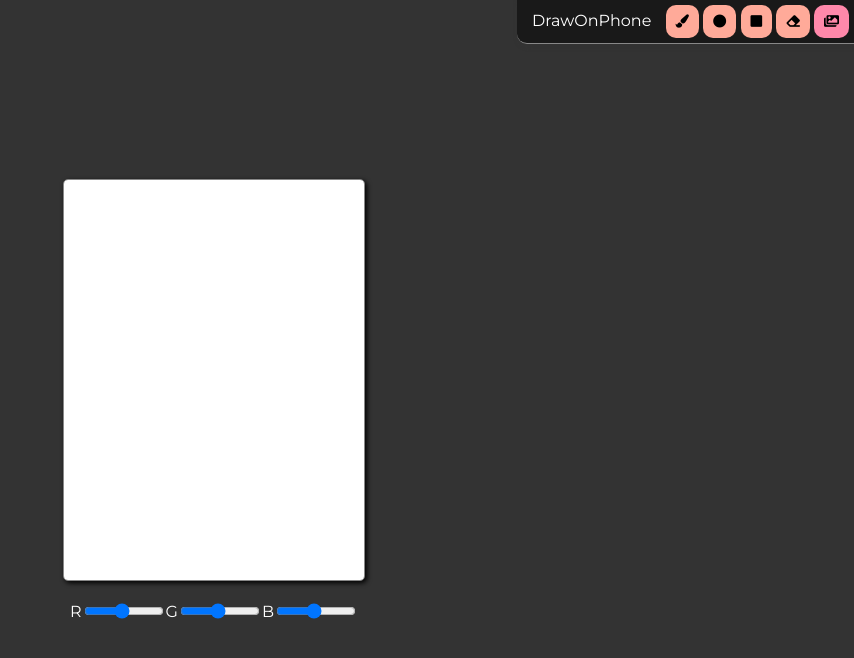
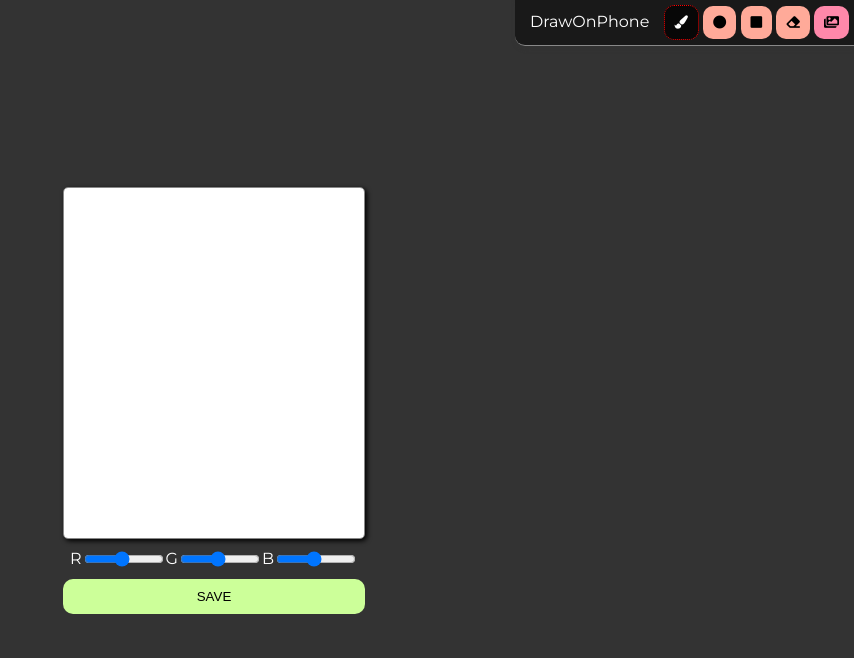
Before and after one commit to hkturtco/drawOnPhone, a plain HTML site: page index.html in a window 1280 px wide. Shown: the whole page, without its empty margins (426-1280 px from the left). Drawn offline with Linux system fonts and the light colour scheme.

Commit message:
Add saving image function

```diff
--- a/index.html
+++ b/index.html
@@ -21,7 +21,7 @@
 					<p>DrawOnPhone</p>
 				</div>
 				<div id="modeButt">
-					<button id="toolbarPenButt"><i class="fas fa-paint-brush"></i></button>
+					<button id="toolbarPenButt" class="on"><i class="fas fa-paint-brush"></i></button>
 					<button id="toolbarCircleButt"><i class="fas fa-circle"></i></button>
 					<button id="toolbarSqaureButt"><i class="fas fa-square"></i></button>
 					<button id="toolbarEeaserButt"><i class="fas fa-eraser"></i></button>
@@ -32,7 +32,7 @@
 				</div>
 			</div>
 			<div id="drawingPad">
-				<canvas id="drawingPadCanvas" width="300px" height="400px"></canvas>
+				<canvas id="drawingPadCanvas" width="300px" height="350px"></canvas>
 				<div id="rgbInput">
 					<label for="rColor">R</label>
 					<input id="rColor" type="range" min="10" max="200" value="100" step="10">
@@ -41,6 +41,7 @@
 					<label for="bColor">B</label>
 					<input id="bColor" type="range" min="10" max="200" value="100" step="10">
 				</div>
+				<a id="fileSaveButt" href="" download="download.png"><button>SAVE</button></a>
 			</div>
 			<div id="prompt">
 				<p id="promptMessage"><p>
--- a/js/drawingPadInit.js
+++ b/js/drawingPadInit.js
@@ -9,6 +9,7 @@ window.addEventListener('DOMContentLoaded', function () {
 	const rColor = document.getElementById('rColor');
 	const gColor = document.getElementById('gColor');
 	const bColor = document.getElementById('bColor');
+	const fileSaveButt = document.getElementById('fileSaveButt');
 	const promptVar = {
 		do: (message) => {
 			let prompt = document.getElementById('prompt');
@@ -39,7 +40,7 @@ window.addEventListener('DOMContentLoaded', function () {
 		preX: 0,
 		preY: 0,
 		savedImage: null,
-		penMode: false,
+		penMode: true,
 		circleMode: false,
 		squareMode: false,
 		eraseMode: false,
@@ -185,7 +186,12 @@ window.addEventListener('DOMContentLoaded', function () {
 
 			ele.value = 100;
 
+		},
+		exportImage: (e) => {
+			let canvas = drawingPadVar.canvas;
+			let imageDataUrl = canvas.toDataURL('image/png').replace("image/png", "image/octet-stream");
 
+			e.currentTarget.href = imageDataUrl;
 		},
 		init: () => {
 
@@ -208,12 +214,16 @@ window.addEventListener('DOMContentLoaded', function () {
 			gColor.addEventListener("change", drawingPad.changeRGB);
 			bColor.addEventListener("change", drawingPad.changeRGB);
 
+			fileSaveButt.addEventListener("click", drawingPad.exportImage);
+
 			drawingPadVar.canvas.addEventListener("touchstart", drawingPad.touchstartEvent);
+			drawingPadVar.canvas.addEventListener("touchmove", drawingPad.touchmoveEvent);
+			drawingPadVar.canvas.addEventListener("mouseup", drawingPad.touchendEvent);
+
 			//drawingPadVar.canvas.addEventListener("mousedown", drawingPad.touchstartEvent);
-			drawingPadVar.canvas.addEventListener("touchmove", drawingPad.touchmoveEvent);
 			//drawingPadVar.canvas.addEventListener("mousemove", drawingPad.touchmoveEvent);
-			drawingPadVar.canvas.addEventListener("mouseup", drawingPad.touchendEvent);
 			//drawingPadVar.canvas.addEventListener("touchend", drawingPad.touchendEvent);
+
 
 		}
 	};
--- a/style/scss/drawingPad.scss
+++ b/style/scss/drawingPad.scss
@@ -9,7 +9,7 @@
 		border: 1px solid #888;
 		border-radius: 5px;
 		touch-action: none;
-		margin-bottom: 20px;
+		margin-bottom: 10px;
 		box-shadow: 2px 2px 5px #000;
 	}
 
@@ -18,9 +18,22 @@
 		flex-wrap: nowrap;
 		align-items: center;
 		justify-content: center;
+		margin-bottom: 10px;
 
 		input {
 			width: 80px;
 		}
 	}
+
+	#fileSaveButt{
+		width: 100%;
+
+		button {
+			width: 100%;
+			background-color: #cf9;
+			border-radius: 10px;
+			padding: 10px;
+			border: none;
+		}
+	}
 }
```
Also changed, not shown: style/css/drawingPad.css, 1 other file.
